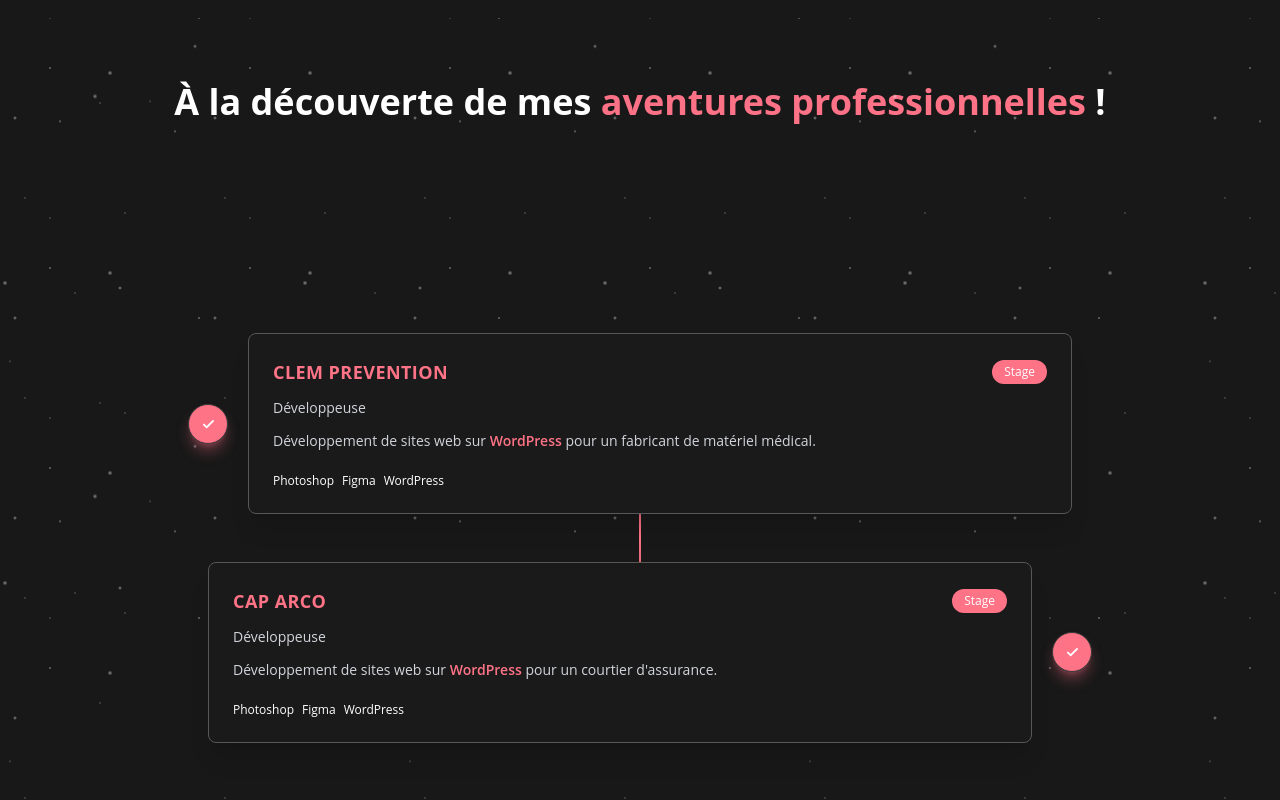
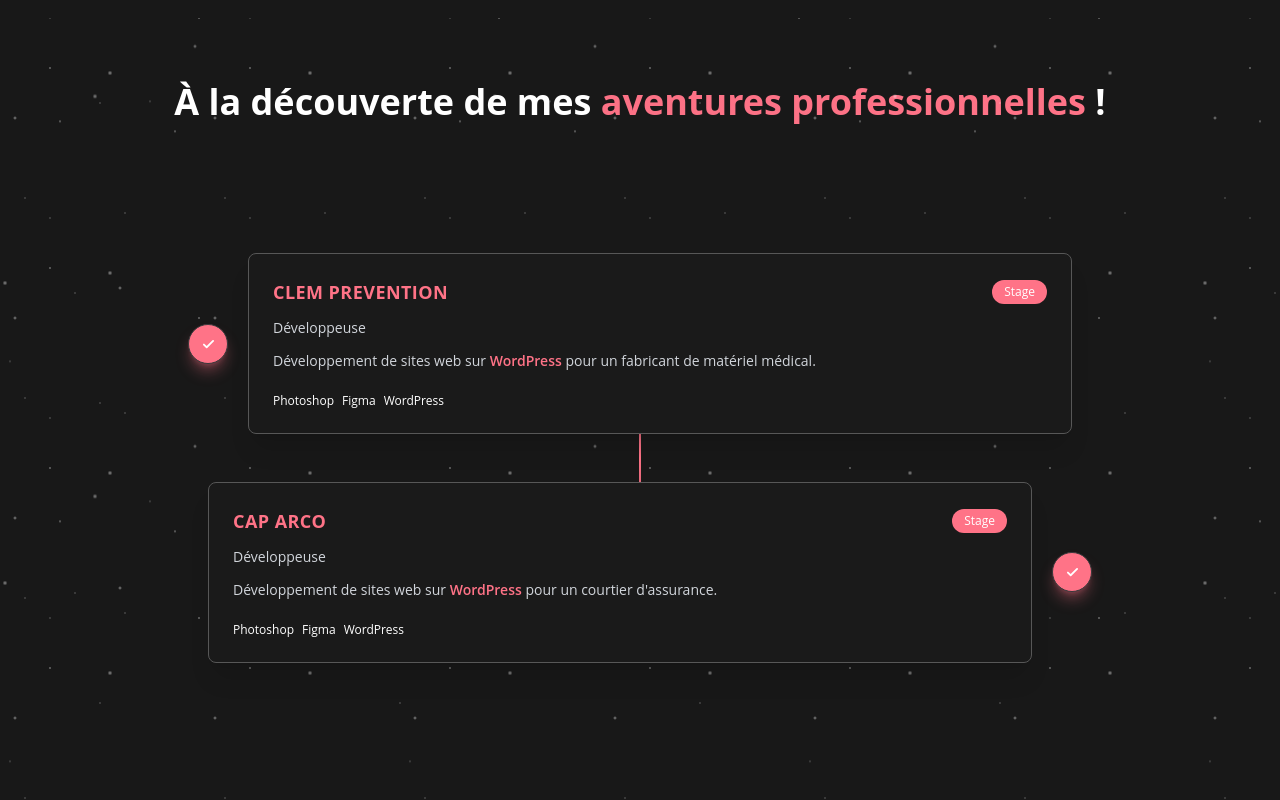
Before and after one commit to IIbey/CV_Marine, a Nuxt app: page / in a window 1280 px wide. Shown: the part 3740-4540 px from the top of the page. Built offline with nearby package versions, Linux system fonts and the light colour scheme.

Commit message:
Modification du composant ExperiencesTimeline : ajustement de la hauteur minimale de la section principale à 80vh pour améliorer la présentation visuelle et l'expérience utilisateur.

```diff
--- a/components/ExperiencesTimeline.vue
+++ b/components/ExperiencesTimeline.vue
@@ -19,7 +19,7 @@
       </h2>
     </div>
 
-    <section class="relative min-h-screen flex flex-col justify-center overflow-hidden">
+    <section class="relative min-h-[80vh] flex flex-col justify-center overflow-hidden">
       <div class="w-full max-w-4xl mx-auto px-4">
         <!-- Timeline verticale -->
         <div class="space-y-12 relative before:absolute before:inset-0 before:ml-5 before:-translate-x-px md:before:mx-auto md:before:translate-x-0 before:h-full before:w-0.5 before:bg-gradient-to-b before:from-transparent before:via-[#FF7387] before:to-transparent">
```
